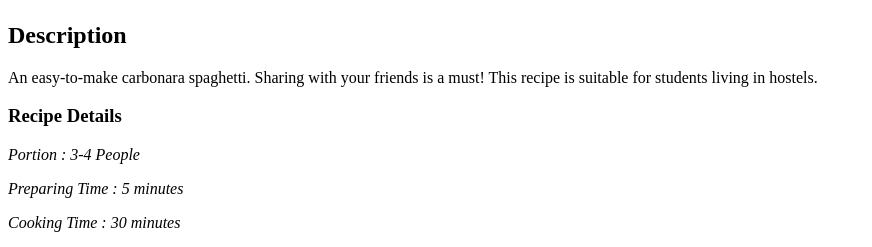
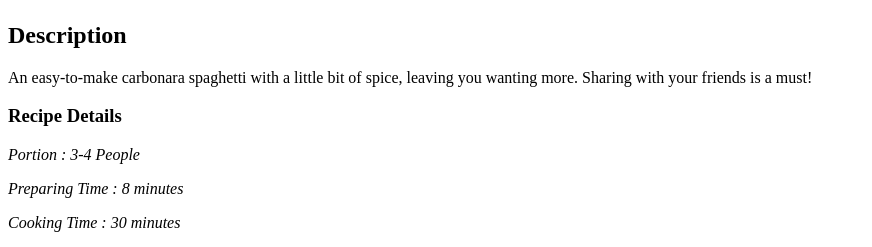
Before and after one commit to ndycv04/odin-recipes, a plain HTML site: page recipes/carbonara_spaghetti.html in a window 1280 px wide. Shown: the part 332-579 px from the top of the page, without its empty margins (0-872 px from the left). Drawn offline with Linux system fonts and the light colour scheme.

Commit message:
Update carbonara_spaghetti.html

```diff
--- a/recipes/carbonara_spaghetti.html
+++ b/recipes/carbonara_spaghetti.html
@@ -8,11 +8,11 @@
         <h1>Carbonara Spaghetti</h1>
         <img src="../food photos/Carbonara Spaghetti.jpg" height="250" alt="Tuna Casserole">
         <h2>Description</h2>
-        <p>An easy-to-make carbonara spaghetti. Sharing with your friends is a must! This recipe is suitable for students living in hostels.</p>
+        <p>An easy-to-make carbonara spaghetti with a little bit of spice, leaving you wanting more. Sharing with your friends is a must! </p>
 
         <h3>Recipe Details</h3>
         <p><em>Portion : 3-4 People</em></p>
-        <p><em>Preparing Time : 5 minutes</em></p>
+        <p><em>Preparing Time : 8 minutes</em></p>
         <p><em>Cooking Time : 30 minutes</em></p>
 
         <h2>Ingredients</h2>
```
